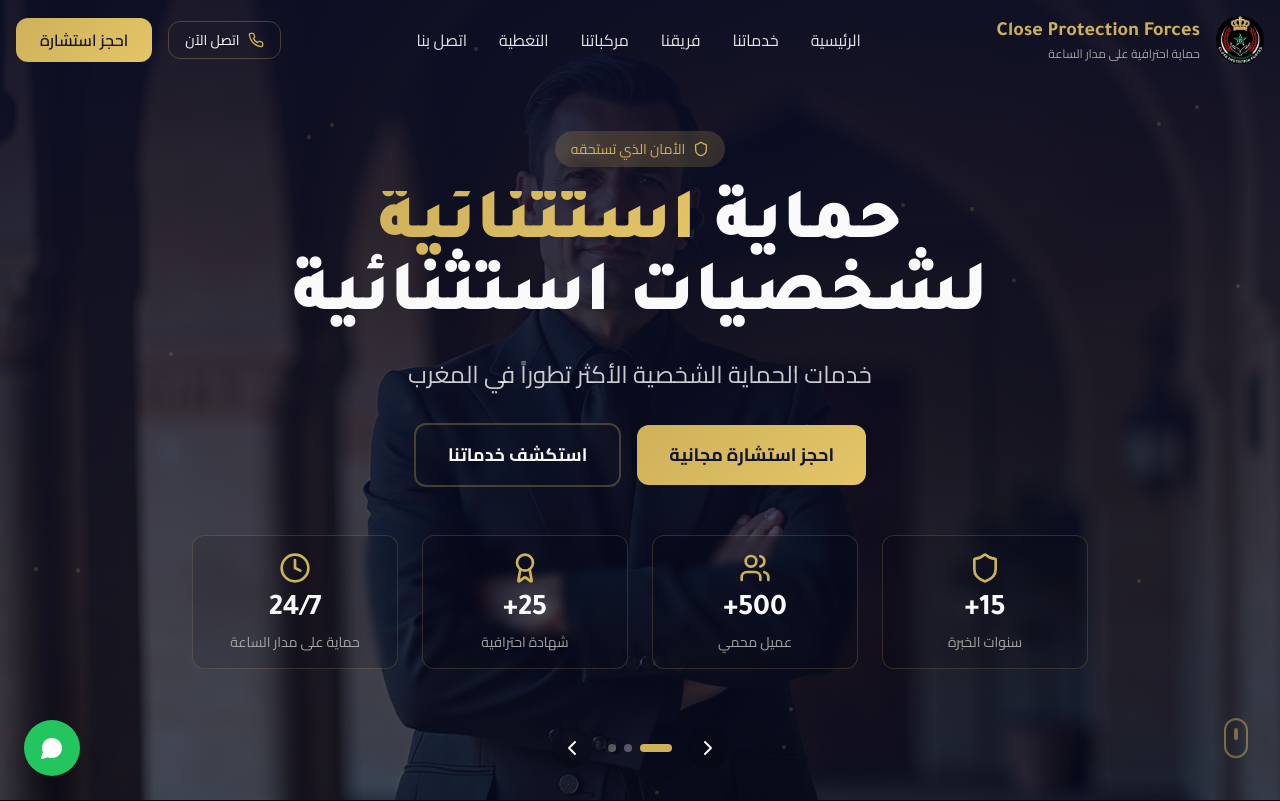
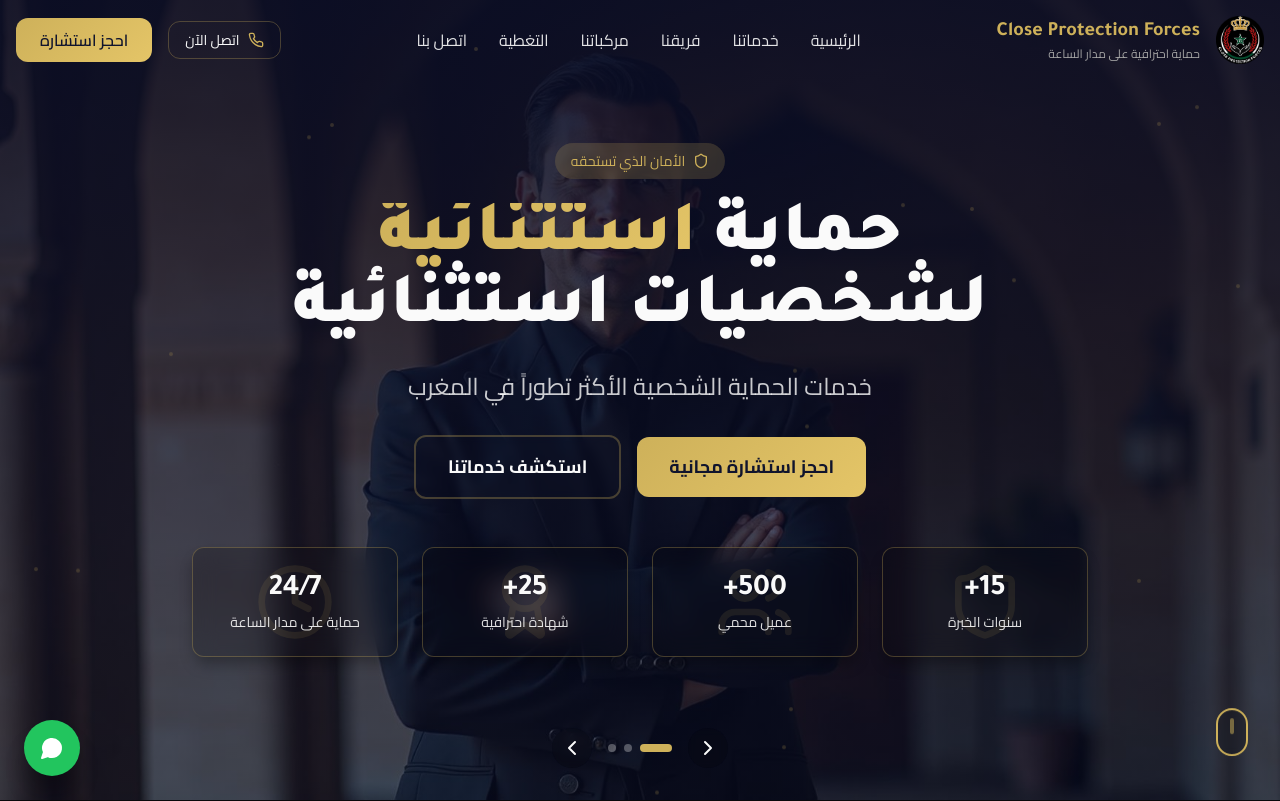
Before and after one commit to SidiNapo/prestige-guard-web, a React (Vite) app: page / in a window 1280 px wide. Shown: the top 801 px of the page. Built offline with nearby package versions, Linux system fonts and the light colour scheme.

Commit message:
Fix card visibility and scroll icons
Ensure cards and scroll icons are fully visible.

```diff
--- a/src/components/HeroSection.tsx
+++ b/src/components/HeroSection.tsx
@@ -101,19 +101,23 @@ const HeroSection = () => {
             </div>
 
             {/* Stats */}
-            <div className="grid grid-cols-2 md:grid-cols-4 gap-6 animate-fade-up animation-delay-600">
+            <div className="grid grid-cols-2 md:grid-cols-4 gap-4 md:gap-6 animate-fade-up animation-delay-600 relative z-30">
               {stats.map((stat, index) => (
                 <div
                   key={index}
-                  className="flex flex-col items-center p-4 bg-background/10 backdrop-blur-sm rounded-xl border border-secondary/20 hover:bg-secondary/10 transition-all duration-300 group"
+                  className="relative flex flex-col items-center p-4 md:p-6 bg-background/20 backdrop-blur-md rounded-xl border border-secondary/30 hover:bg-secondary/20 transition-all duration-300 group shadow-lg"
                 >
-                  <stat.icon className="h-8 w-8 text-secondary mb-2 group-hover:animate-pulse" />
-                  <span className="text-3xl font-tajawal font-bold text-foreground mb-1">
-                    {stat.value}
-                  </span>
-                  <span className="text-sm font-cairo text-muted-foreground">
-                    {stat.label}
-                  </span>
+                  <div className="absolute inset-0 flex items-center justify-center opacity-10">
+                    <stat.icon className="h-20 w-20 text-secondary" />
+                  </div>
+                  <div className="relative z-10 flex flex-col items-center">
+                    <span className="text-2xl md:text-3xl font-tajawal font-bold text-foreground mb-1">
+                      {stat.value}
+                    </span>
+                    <span className="text-xs md:text-sm font-cairo text-foreground/90">
+                      {stat.label}
+                    </span>
+                  </div>
                 </div>
               ))}
             </div>
@@ -151,9 +155,9 @@ const HeroSection = () => {
       </div>
 
       {/* Scroll Indicator */}
-      <div className="absolute bottom-8 right-8 animate-bounce">
-        <div className="w-6 h-10 border-2 border-secondary/50 rounded-full flex justify-center">
-          <div className="w-1 h-3 bg-secondary rounded-full mt-2 animate-pulse"></div>
+      <div className="absolute bottom-8 right-8 animate-bounce z-30">
+        <div className="w-8 h-12 border-2 border-secondary rounded-full flex justify-center bg-background/20 backdrop-blur-sm">
+          <div className="w-1 h-4 bg-secondary rounded-full mt-2 animate-pulse"></div>
         </div>
       </div>
     </section>
```
